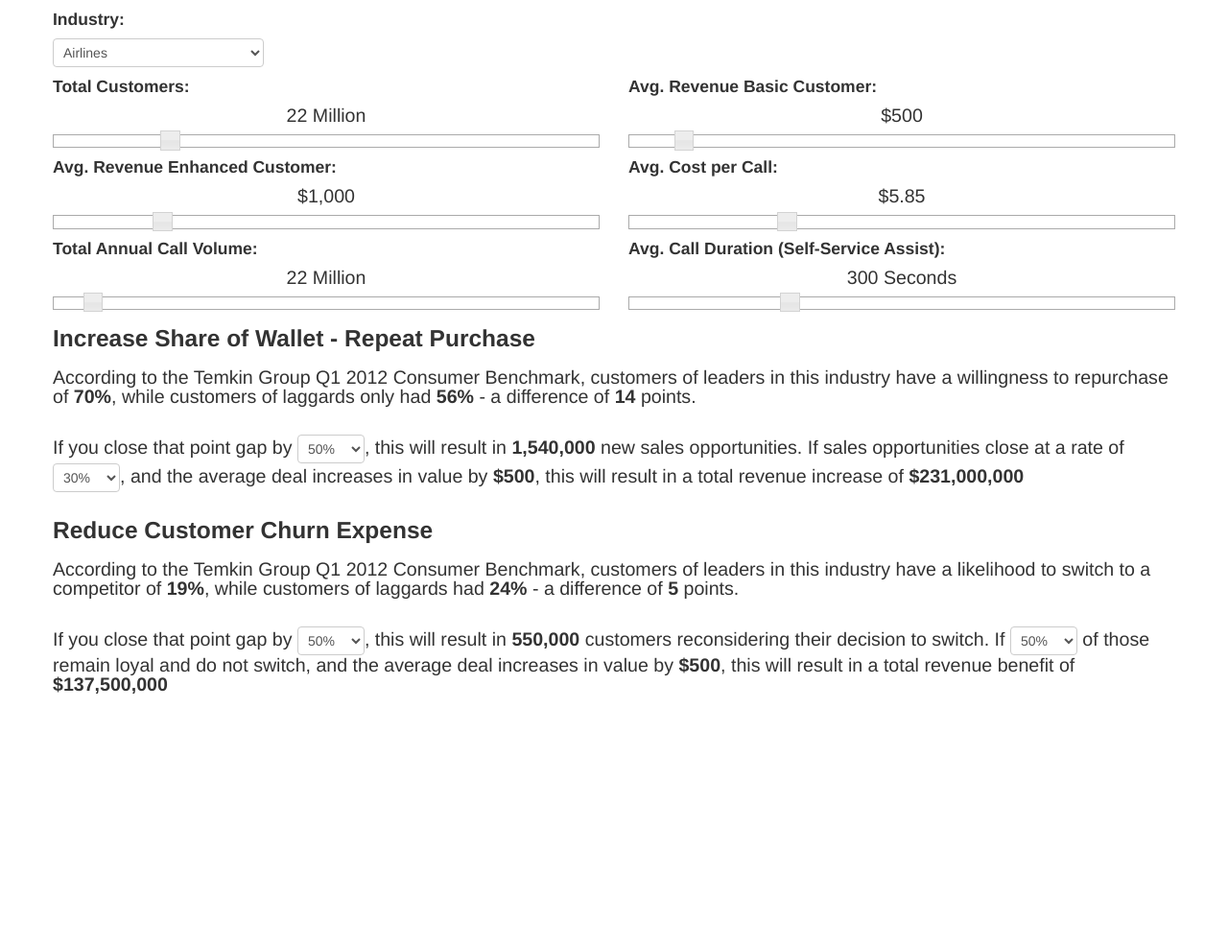
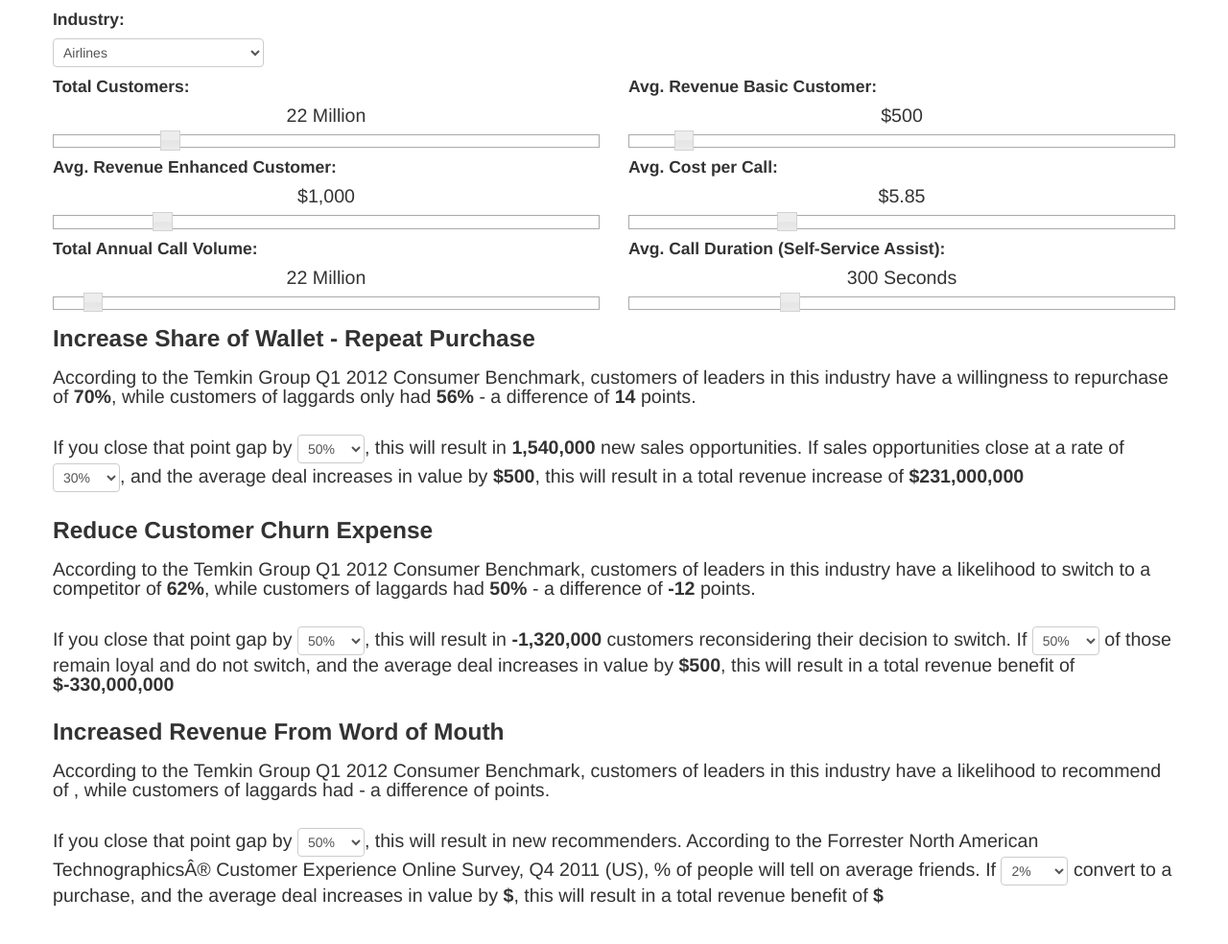
Before and after one commit to melissamcw/ROICalculator, a plain HTML site: page index.html in a window 1280 px wide. Shown: the whole page at 96% size. Before the commit the page ends 933 px from the top, so only its background shows below. Drawn offline with nearby package versions, Linux system fonts and the light colour scheme.

Commit message:
Just wired up the Word of Mouth section, but no math yet

```diff
--- a/index.html
+++ b/index.html
@@ -181,6 +181,57 @@
 					<option value="100">100%</option></select> of those remain loyal and do not switch, and the average deal increases in value by <strong>$<span id="ChurnIncRPS"></span></strong>, this will result in a total revenue benefit of <strong>$<span id="ChurnIncRev"></span></strong></p>
 			</div>
 		</div>
+
+		<div class="row-fluid">
+			<div class="span12">
+				<h3>Increased Revenue From Word of Mouth</h3>
+				<p style="font-size:1.4em;">According to the Temkin Group Q1 2012 Consumer Benchmark, customers of leaders in this industry have a likelihood to recommend of <strong><span id="RecLeaders"></span></strong>, while customers of laggards had <strong><span id="RecLaggards"></span></strong> - a difference of <strong><span id="RecDiff"></span></strong> points.</p><br />
+			</div>
+		</div>
+		<div class="row-fluid">
+			<div class="span12">
+				<p style="font-size:1.4em;">If you close that point gap by <select id="RecGapDropdown" style="width: 70px;">
+					<option value="0">0%</option>
+					<option value="5">5%</option>
+					<option value="10">10%</option>
+					<option value="15">15%</option>
+					<option value="20">20%</option>
+					<option value="25">25%</option>
+					<option value="30">30%</option>
+					<option value="35">35%</option>
+					<option value="40">40%</option>
+					<option value="45">45%</option>
+					<option value="50">50%</option>
+					<option value="55">55%</option>
+					<option value="60">60%</option>
+					<option value="65">65%</option>
+					<option value="70">70%</option>
+					<option value="75">75%</option>
+					<option value="80">80%</option>
+					<option value="85">85%</option>
+					<option value="90">90%</option>
+					<option value="95">95%</option>
+					<option value="100">100%</option>
+				</select>, this will result in <strong><span id="NewRecs"></span></strong> new recommenders. According to the Forrester North American Technographics® Customer Experience Online Survey, Q4 2011 (US), <strong><span id="DoRecommend"></span></strong>% of people will tell on average <strong><span id="PeopleTold"></span></strong> friends. If <select id="RecConvertDropdown" style="width: 70px;">
+					<option value="0">0%</option>
+					<option value="1">1%</option>
+					<option value="2">2%</option>
+					<option value="3">3%</option>
+					<option value="4">4%</option>
+					<option value="5">5%</option>
+					<option value="6">6%</option>
+					<option value="7">7%</option>
+					<option value="8">8%</option>
+					<option value="9">9%</option>
+					<option value="10">10%</option>
+					<option value="11">11%</option>
+					<option value="12">12%</option>
+					<option value="13">13%</option>
+					<option value="14">14%</option>
+					<option value="15">15%</option>
+					</select> convert to a purchase, and the average deal increases in value by <strong>$<span id="RecIncRPS"></span></strong>, this will result in a total revenue benefit of <strong>$<span id="RecIncRev"></span></strong></p>
+			</div>
+		</div>
 		<div style="height:200px;">
 
 		</div>
--- a/js/roifunctions.js
+++ b/js/roifunctions.js
@@ -67,6 +67,64 @@ $.industVar = {
 			retailers: 29,
 			wcs: 29
 		}
+	},
+	churn : {
+		low : {
+			airlines: 50,
+			banks: 61,
+			csp: 56,
+			conelect: 56,
+			ccp: 53,
+			hp: 49,
+			hotels: 59,
+			inpro: 58,
+			invfirm: 51,
+			isps: 56,
+			retailers: 52,
+			wcs: 55
+		},
+		high : {
+			airlines: 62,
+			banks: 75,
+			csp: 66,
+			conelect: 63,
+			ccp: 68,
+			hp: 60,
+			hotels: 61,
+			inpro: 68,
+			invfirm: 65,
+			isps: 66,
+			retailers: 57,
+			wcs: 63
+		},
+		dorecommend : {
+			airlines: 73,
+			banks: 61,
+			csp: 64,
+			conelect: 55,
+			ccp: 59,
+			hp: 61,
+			hotels: 77,
+			inpro: 62,
+			invfirm: 64,
+			isps: 62,
+			retailers: 72,
+			wcs: 68
+		},
+		peopletold : {
+			airlines: 3.4,
+			banks: 2.6,
+			csp: 3.1,
+			conelect: 4.5,
+			ccp: 2.3,
+			hp: 2.7,
+			hotels: 3.7,
+			inpro: 2.9,
+			invfirm: 2.8,
+			isps: 3.1,
+			retailers: 3.6,
+			wcs: 3.9
+		}
 	}
 };
 
@@ -75,7 +133,7 @@ $.dropdownVars = {
 		value: "airlines",
 		dropdown: "#IndustryDropdown"
 	},
-	walletclose : {
+	walletgap : {
 		value: 50,
 		dropdown: "#WalletGapDropdown"
 	},
@@ -83,13 +141,21 @@ $.dropdownVars = {
 		value: 30,
 		dropdown: "#WalletCloseRate"
 	},
-	churnclose : {
+	churngap : {
 		value: 50,
 		dropdown: "#ChurnGapDropdown"
 	},
 	churnre : {
 		value: 50,
 		dropdown: "#ChurnLoyalDropdown"
+	},
+	recgap : {
+		value: 50,
+		dropdown: "#RecGapDropdown"
+	},
+	recconvert : {
+		value: 2,
+		dropdown: "#RecConvertDropdown"
 	}
 };
 
@@ -160,6 +226,16 @@ $.fieldVars = {
 		churnre: "#ChurnReconsider",
 		incrps: "#ChurnIncRPS",
 		increv: "#ChurnIncRev"
+	},
+	rec: {
+		laggards: "#RecLaggards",
+		leaders: "#RecLeaders",
+		diff: "#RecDiff",
+		newrecs: "#NewRecs",
+		peopletold: "#PeopleTold",
+		dorec: "#DoRecommend",
+		incrps: "#RecIncRPS",
+		increv: "#RecIncRev"
 	}
 };
 
@@ -221,7 +297,7 @@ $(function(){
 		iLaggardWallet = $.industVar.wallet.low[$.dropdownVars.industry.value];
 		iLeaderWallet = $.industVar.wallet.high[$.dropdownVars.industry.value];
 		iDiffWallet = iLeaderWallet - iLaggardWallet;
-		iNewOppWallet = Math.floor(($.sliderVars.customers.value * 1000000) * ($.dropdownVars.walletclose.value / 100) * (iDiffWallet / 100));
+		iNewOppWallet = Math.floor(($.sliderVars.customers.value * 1000000) * ($.dropdownVars.walletgap.value / 100) * (iDiffWallet / 100));
 		iIncRevWallet = iNewOppWallet * ($.dropdownVars.walletconvert.value / 100) * iIncRPS;
 
 		// Displaying wallet share calculations
@@ -236,7 +312,7 @@ $(function(){
 		iLaggardChurn = $.industVar.churn.low[$.dropdownVars.industry.value];
 		iLeaderChurn = $.industVar.churn.high[$.dropdownVars.industry.value];
 		iDiffChurn = -1*(iLeaderChurn - iLaggardChurn);
-		iChurnReconsider = Math.floor(($.sliderVars.customers.value * 1000000) * ($.dropdownVars.churnclose.value / 100) * (iDiffChurn / 100));
+		iChurnReconsider = Math.floor(($.sliderVars.customers.value * 1000000) * ($.dropdownVars.churngap.value / 100) * (iDiffChurn / 100));
 		iRevBenChurn = iChurnReconsider * ($.dropdownVars.churnre.value / 100) * iIncRPS;
 
 		// Displaying customer churn calculations
```
